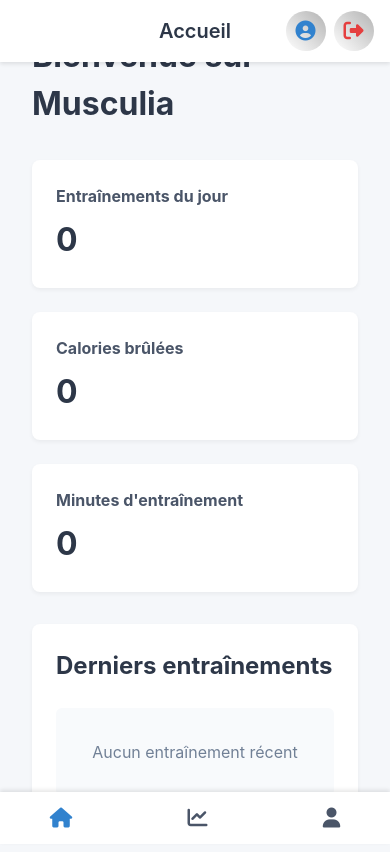
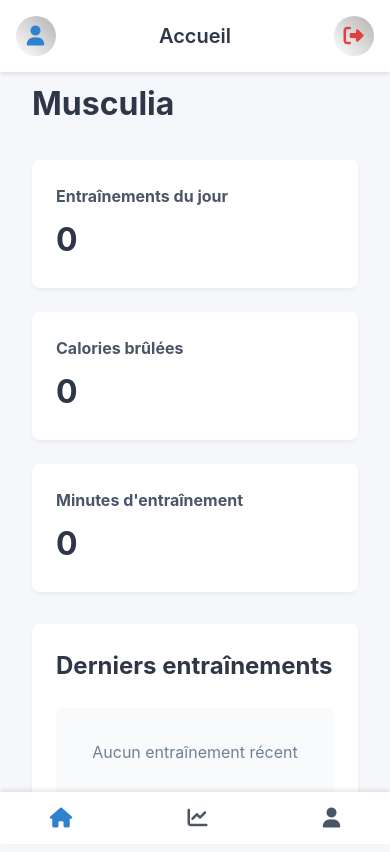
Before and after one commit to LumyaZ/musculia-front, an Angular app: page /dashboard/home in a window 390 px wide. Built offline with nearby package versions, Linux system fonts and the light colour scheme; sample sign-in values are in the browser's storage.

Commit message:
refactor: Adjust header and dashboard for desktop, fix header layout

```diff
--- a/src/app/components/header/header.component.html
+++ b/src/app/components/header/header.component.html
@@ -1,13 +1,11 @@
 <header class="header">
   <div class="header-content">
+    <button class="icon-button profile-button" routerLink="/profile">
+      <i class="fas fa-user"></i>
+    </button>
     <h1 class="page-title">{{ pageTitle }}</h1>
-    <div class="header-actions">
-      <button class="icon-button profile-button" routerLink="/profile">
-        <i class="fas fa-user-circle"></i>
-      </button>
-      <button class="icon-button logout-button" (click)="logout()">
-        <i class="fas fa-sign-out-alt"></i>
-      </button>
-    </div>
+    <button class="icon-button logout-button" (click)="logout()">
+      <i class="fas fa-sign-out-alt"></i>
+    </button>
   </div>
 </header>
--- a/src/app/components/header/header.component.scss
+++ b/src/app/components/header/header.component.scss
@@ -7,31 +7,28 @@
   box-shadow: 0 2px 4px rgba(0, 0, 0, 0.1);
   z-index: 1000;
   padding: 1rem;
+  display: flex;
+  justify-content: center;
 }
 
 .header-content {
   display: flex;
-  justify-content: space-between;
   align-items: center;
   max-width: 600px;
-  margin: 0 auto;
-  position: relative;
+  width: 100%;
 }
 
 .page-title {
   color: #2d3748;
   font-size: 1.25rem;
-  margin: 0;
+  margin: 0 auto;
   font-weight: 600;
+  flex-grow: 1;
   text-align: center;
-  flex: 1;
 }
 
 .header-actions {
-  display: flex;
-  gap: 0.5rem;
-  position: absolute;
-  right: 0;
+  /* This div is now removed in HTML, styles are not needed */
 }
 
 .icon-button {
@@ -44,6 +41,7 @@
   justify-content: center;
   cursor: pointer;
   transition: all 0.3s ease;
+  flex-shrink: 0;
 
   i {
     font-size: 1.25rem;
@@ -91,24 +89,3 @@
     }
   }
 }
-
-// Responsive Design
-@media (max-width: 768px) {
-  .header {
-    padding: 1rem;
-    flex-direction: column;
-    gap: 1rem;
-    text-align: center;
-
-    .header-right {
-      width: 100%;
-      justify-content: center;
-
-      button {
-        span {
-          display: none;
-        }
-      }
-    }
-  }
-}
```
